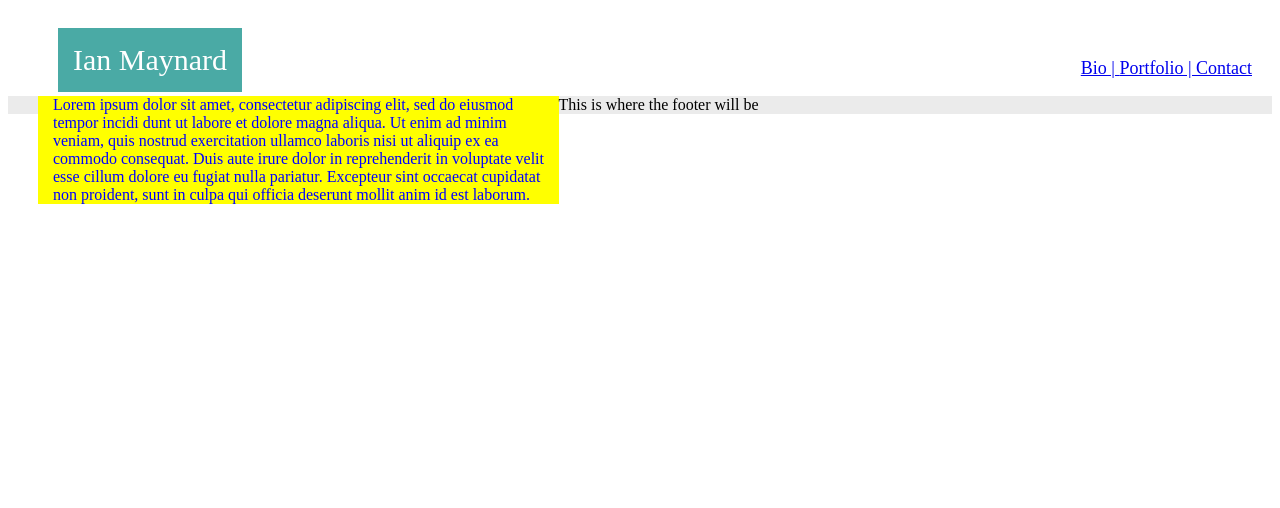
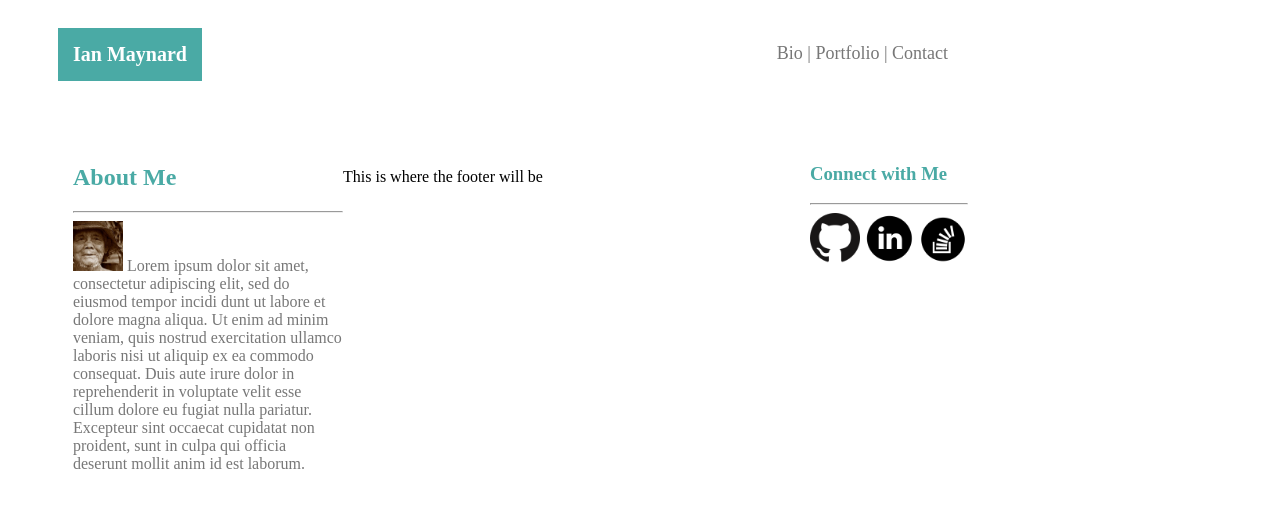
Before and after one commit to Ian-Maynard/Basic-Portfolio, a plain HTML site: page index.html in a window 1280 px wide. Drawn offline with Linux system fonts and the light colour scheme.

Commit message:
multiple css changes

```diff
--- a/assets/css/style.css
+++ b/assets/css/style.css
@@ -1,9 +1,18 @@
 body{
+	max-width: 960px;
 
+	/* background-color:#ebebeb; */
 }
 
+a, a:visited{
+     color:#777777; /* some color */;
+     text-decoration:none;
+}
 
-
+h1,h2{
+	color:#4aaaa5;
+	font-weight: bold;
+}
 
 
 header {
@@ -14,7 +23,15 @@ header {
 	border-color: #cccccc;
 	}
 
-
+#footer {
+	background:#ffffff;
+	height:28px;
+	padding:20px;
+	margin-bottom: 20px;
+	border-color: #cccccc;
+	position: fixed;
+	bottom:0px;
+	}
 
 #name_box{
 	padding-left:15px;
@@ -22,7 +39,8 @@ header {
 	padding-top:15px;
 	padding-bottom:15px;
 	background:#4aaaa5;
-	font-size:30px;
+	font-size:20px;
+	font-weight: bold;
 	float:left;
 	color:white;
 	margin-left:30px;
@@ -31,57 +49,31 @@ header {
 #nav_menu{
 	float:right;
 	color:gray;
-	padding-top:30px;
+	padding-top:15px;
+	padding-bottom:15px;
 	font-size:18px;
-	font-style: Arial;
+	font-style: "Arial";
 }
 
-
-#right {
-    padding: 20px;
-	margin-bottom: 20px;
-	color:green;
-	background:black;
-	width:33%;
-    float:right;
-}
-
-#left{
-	padding: 20px;
-	margin-bottom: 20px;
-	color:white;
-	background:#666;
-	width:33%;
-    float: left;
-}
-
-#n_box {
-	color:blue;
-	background: yellow;
+#narratve {
+	max-width: 270px;
+	color:#777777;
+	background: white;
 	float: left;
-	width: 40%;
+	width: 30%;
 	height:50%;
-	margin-left: 30px;
+	margin-top: 5%;
+	margin-left: 50px;
 	padding-left: 15px;
 	text-align:left;
 }
 
 #icon_box{
-    color:blue;
-	background:yellow;
+    color:#4aaaa5;
+	background:white;
 	float: right;
-	width: 10%;
-	height:25%;
+	max-width: 60%;
+	height:35%;
 	margin-left: 30px;
-	padding-left: 15px;
+	margin-top: 5%;
 }
-
-#image{
-	float left;
-	margin-left: 20px;
-} /* Image box */
-
-
-#blotter{
-background: #ebebeb;
-	} /* main Background */
--- a/index.html
+++ b/index.html
@@ -6,7 +6,7 @@
 	<link rel="stylesheet" type="text/css" href="assets/css/style.css"><!-- CSS Sheet Link -->
 </head>
 
-<body background-color:#ebebeb;>
+<body >
 	<header>
 			<section id="name_box">
 				Ian Maynard
@@ -18,15 +18,25 @@
 		     </nav>
 	</header>
 
-		<section id="blotter">
-			<section id="n_box">
+
+			<section id="narratve">
+				<h1>About Me</h1>
+				<hr>
+				<img src="assets/images/IanM.jpg" width="50" height="50">
          		Lorem ipsum dolor sit amet, consectetur adipiscing elit, sed do eiusmod tempor incidi dunt ut labore et dolore magna aliqua. Ut enim ad minim veniam, quis nostrud exercitation ullamco laboris nisi ut aliquip ex ea commodo consequat. Duis aute irure dolor in reprehenderit in voluptate velit esse cillum dolore eu fugiat nulla pariatur. Excepteur sint occaecat cupidatat non proident, sunt in culpa qui officia deserunt mollit anim id est laborum.
          	</section> <!-- Narrative -->
 
-         <section>
-         	<a href="assets/images/"></a>
-         </section> <!-- Image -->
+         	<aside id="icon_box">
 
+				<h3>Connect with Me</h3>
+				<hr>
+         		<a href="html-image-hyperlink.php"><img src="assets/images/Github.png" title="Describe Image Link Destination" width="50" height="50"></a>
+
+         		<a href="html-image-hyperlink.php"><img src="assets/images/linked_in.png" title="Describe Image Link Destination" width="50" height="50"></a>
+
+         		<a href="html-image-hyperlink.php"><img src="assets/images/stack.png" title="Describe Image Link Destination" width="50" height="50"></a>
+         	</aside>
+        <BR><BR><BR><BR>
 		<footer>
     		This is where the footer will be
   		</footer> <!-- Footer -->
```
Also changed, not shown: assets/images/IanM.jpg (added), assets/images/sayagata-400px.png (added).
